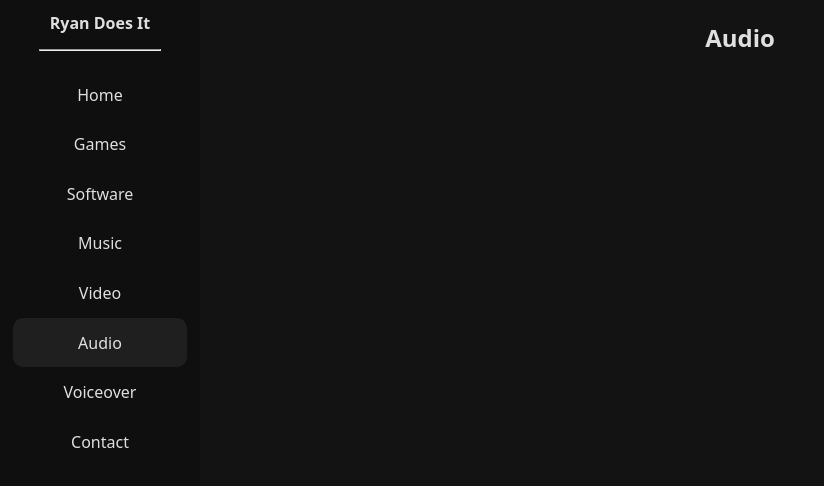
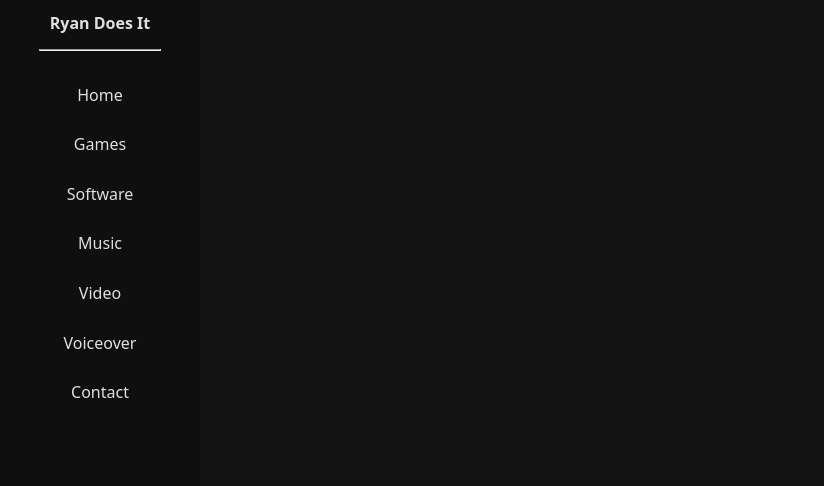
Before and after one commit to RyanFullStack/ryandoesit, a React (Vite) app: page /audio in a window 1280 px wide. Shown: the top 486 px of the page, without its empty margins (0-824 px from the left). Built offline with nearby package versions, Linux system fonts and the light colour scheme.

Commit message:
rm audio

```diff
--- a/src/App.jsx
+++ b/src/App.jsx
@@ -5,7 +5,6 @@ import Games from "./components/games";
 import Software from "./components/software";
 import Music from "./components/music";
 import Video from "./components/video";
-import Audio from "./components/audio";
 import Voiceover from "./components/voiceover";
 import Contact from "./components/contact";
 import './App.css'
@@ -24,7 +23,6 @@ function App() {
             <Route path="software" element={<Software />} />
             <Route path="music" element={<Music />} />
             <Route path="video" element={<Video />} />
-            <Route path="audio" element={<Audio />} />
             <Route path="voiceover" element={<Voiceover />} />
             <Route path="contact" element={<Contact />} />
           </Routes>
--- a/src/components/audio/audio.css
+++ /dev/null
@@ -1,5 +0,0 @@
-.audio-content {
-    display: flex;
-    flex-direction: column;
-    text-align: center;
-}
--- a/src/components/audio/index.jsx
+++ /dev/null
@@ -1,12 +0,0 @@
-import './audio.css'
-
-
-function Audio() {
-
-
-    return <div className='audio-content'>
-        <h2>Audio</h2>
-        </div>
-}
-
-export default Audio;
--- a/src/components/sidebar/index.jsx
+++ b/src/components/sidebar/index.jsx
@@ -72,13 +72,6 @@ function Sidebar() {
                             </div>
                         )}
                     </NavLink>
-                    <NavLink to="/audio">
-                        {({ isActive }) => (
-                            <div className={`sidebar-item ${isActive ? 'active' : ''}`}>
-                                Audio
-                            </div>
-                        )}
-                    </NavLink>
                     <NavLink to="/voiceover">
                         {({ isActive }) => (
                             <div className={`sidebar-item ${isActive ? 'active' : ''}`}>
```
